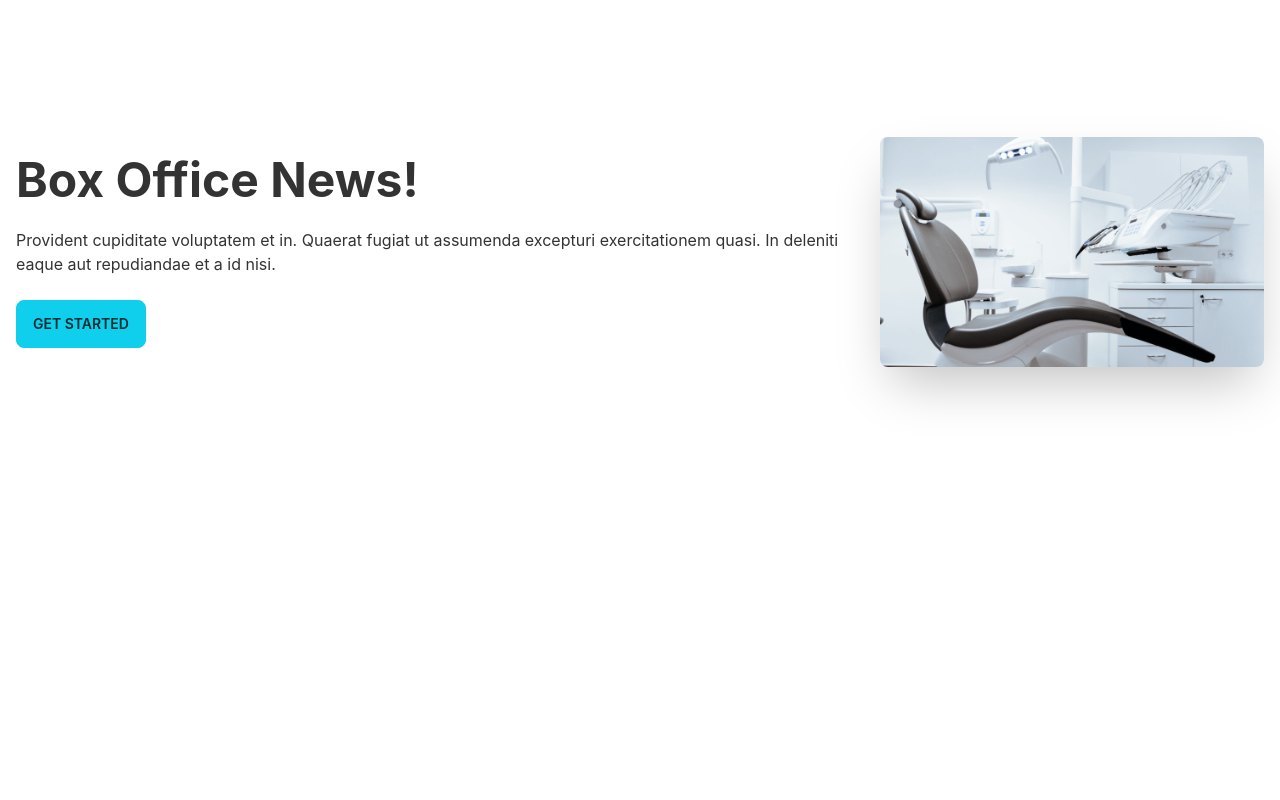
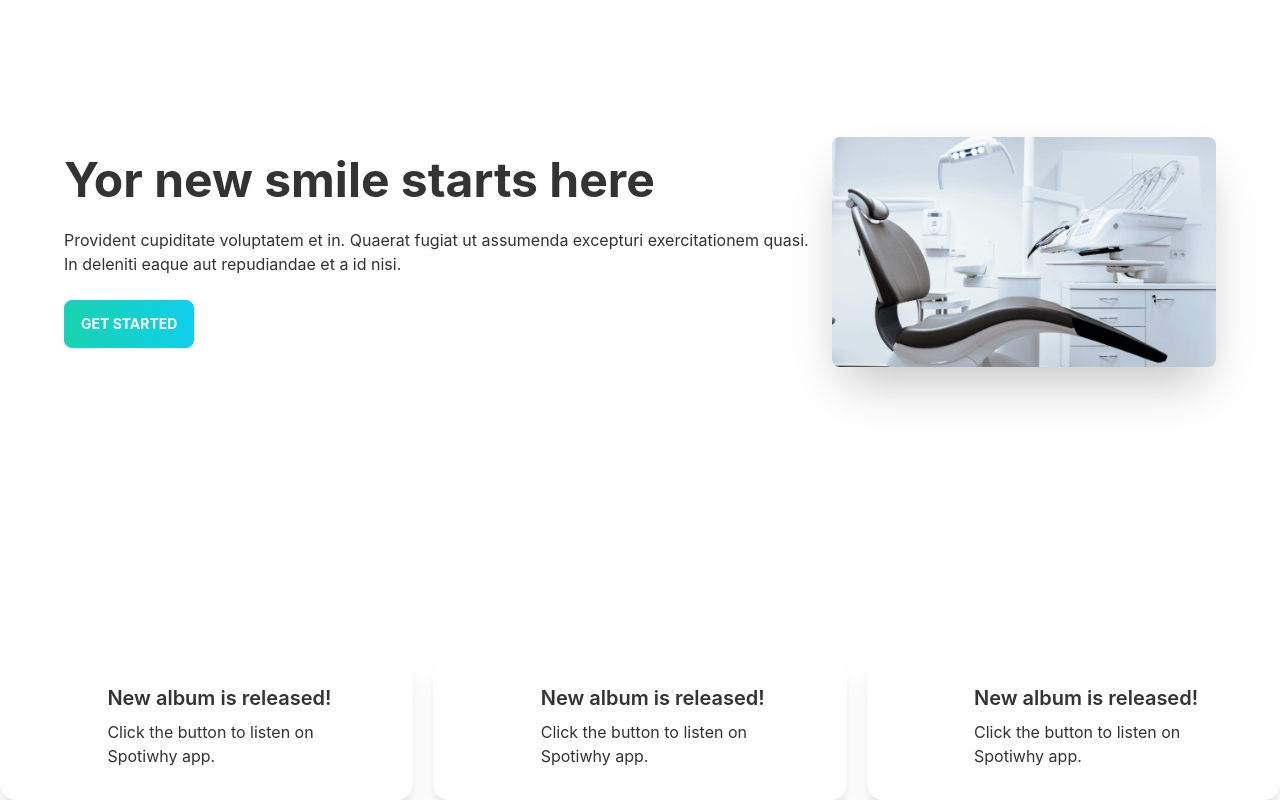
Before and after one commit to jahidulislam123/doctor-portal-client-site, a React (Create React App) app: page / in a window 1280 px wide. Shown: the part 212-1012 px from the top of the page. Before the commit the page ends 864 px from the top, so only its background shows below. Built offline with nearby package versions, Linux system fonts and the light colour scheme.

Commit message:
card-added

```diff
--- a/src/Pages/Home/Bnner.js
+++ b/src/Pages/Home/Bnner.js
@@ -3,13 +3,13 @@
 
 const Bnner = () => {
     return (
-        <div class="hero min-h-screen ">
+        <div class="hero min-h-screen px-12 ">
   <div class="hero-content flex-col lg:flex-row-reverse">
     <img src={chair} class="max-w-sm rounded-lg shadow-2xl" />
     <div>
-      <h1 class="text-5xl font-bold">Box Office News!</h1>
-      <p class="py-6">Provident cupiditate voluptatem et in. Quaerat fugiat ut assumenda excepturi exercitationem quasi. In deleniti eaque aut repudiandae et a id nisi.</p>
-      <button class="btn btn-primary">Get Started</button>
+      <h1 class="text-5xl font-bold">Yor new smile starts here </h1>
+      <p class="py-6">Provident cupiditate voluptatem et in. Quaerat fugiat ut   assumenda excepturi exercitationem quasi.  In deleniti eaque aut repudiandae et a id nisi.</p>
+      <button class="btn btn-primary uppercase text-white font-bold bg-gradient-to-r from-secondary to-primary">Get Started</button>
     </div>
   </div>
 </div>
--- /dev/null
+++ b/src/Pages/Home/Info.js
@@ -0,0 +1,14 @@
+import React from 'react';
+import InfoCard from './InfoCard';
+import clock from '../../assets/icons/clock.svg'
+const Info = () => {
+    return (
+        <div className='grid grid-cols-1 lg:grid-cols-3  gap-5'>
+            <InfoCard img={clock}></InfoCard>
+            <InfoCard img={clock}></InfoCard>
+            <InfoCard img={clock}></InfoCard>
+        </div>
+    );
+};
+
+export default Info;
--- /dev/null
+++ b/src/Pages/Home/InfoCard.js
@@ -0,0 +1,19 @@
+import React from 'react';
+
+const InfoCard = ({img}) => {
+    return (
+        <div class="card lg:card-side bg-base-100 shadow-xl bg-accent">
+  <figure>
+      <img src={img}/>
+
+      </figure>
+  <div class="card-body">
+    <h2 class="card-title">New album is released!</h2>
+    <p>Click the button to listen on Spotiwhy app.</p>
+
+  </div>
+</div>
+    );
+};
+
+export default InfoCard;
--- a/src/Pages/Home/Shared/Home.js
+++ b/src/Pages/Home/Shared/Home.js
@@ -1,10 +1,11 @@
 import React from 'react';
 import Bnner from '../Bnner';
-
+import Info from '../Info';
 const Home = () => {
     return (
         <div>
             <Bnner></Bnner>
+            <Info></Info>
         </div>
     );
 };
```
